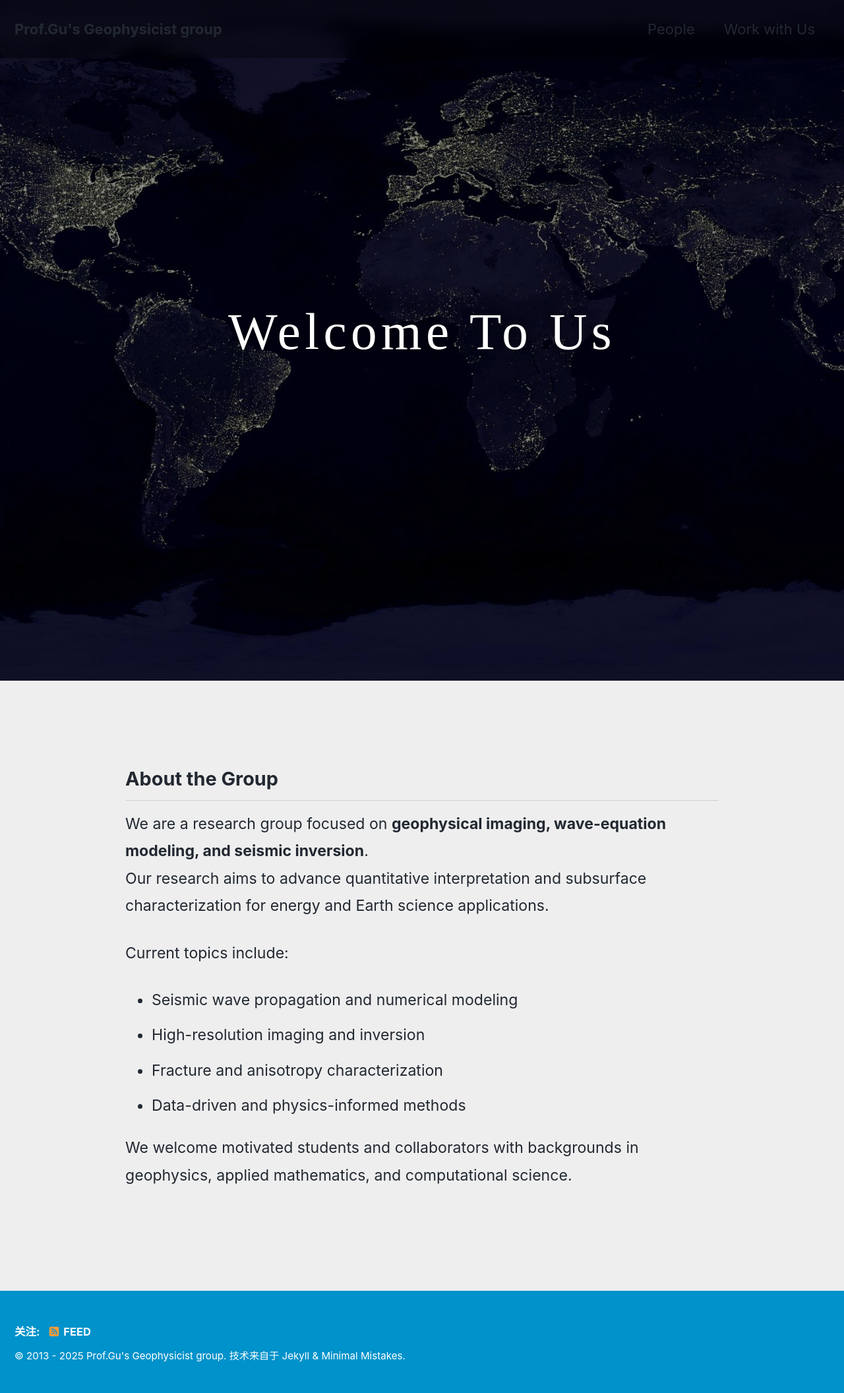
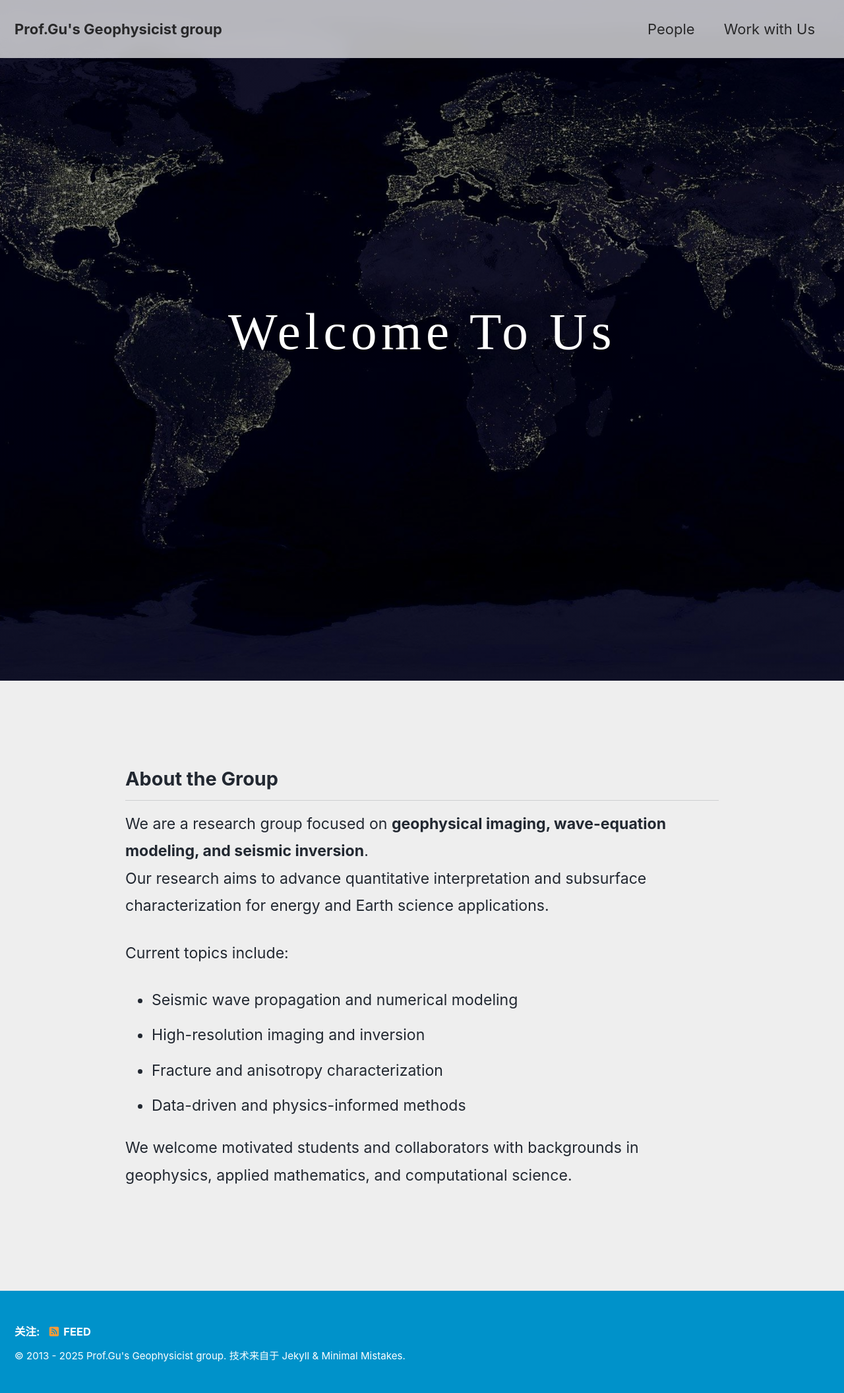
Before and after one commit to gubingluo/gubingluo.github.io, a Jekyll site: the page built from index.md, in a window 1280 px wide. Shown: the whole page at 66% size. Built offline with Jekyll 4.4.1, drawn with Linux system fonts in a browser that asks for light colours; cached includes are drawn as plain includes.

Commit message:
Update _custom.scss

```diff
--- a/_sass/minimal-mistakes/_custom.scss
+++ b/_sass/minimal-mistakes/_custom.scss
@@ -40,28 +40,33 @@
 }
 
 /* ===== 2) 导航：半透明 + 磨砂 + 浮在背景图上 ===== */
+/* 只给 masthead 背景，其他层透明 */
 .masthead {
-  position: absolute;
-  top: 0;
-  left: 0;
-  right: 0;
-  z-index: 9999;
-
-  background: rgba(0, 0, 0, 0.32) !important; /* 你可以调 0.25~0.35 */
+  background: rgba(255, 255, 255, 0.70) !important;  /* air：用浅色玻璃 */
   backdrop-filter: blur(10px);
   -webkit-backdrop-filter: blur(10px);
-
   border-bottom: none !important;
   box-shadow: none !important;
+
+  position: absolute;
+  top: 0; left: 0; right: 0;
+  z-index: 9999;
 }
 
-/* 2. 内层全部强制透明（关键） */
 .masthead__inner-wrap,
 .greedy-nav,
 .greedy-nav ul,
 .greedy-nav li,
 .greedy-nav a {
   background: transparent !important;
+}
+
+/* 导航链接颜色（air 下变清晰） */
+.greedy-nav a {
+  color: rgba(0,0,0,0.78) !important;
+}
+.greedy-nav a:hover {
+  color: rgba(0,0,0,0.95) !important;
 }
 
 /* 3. 防止主题给导航预留高度 */
@@ -122,7 +127,6 @@ body {
 }
 
 .people-info p {
-  margin: 0;
-  line-height: 1.6;
-  color: rgba(255, 255, 255, 0.85);
+  color: inherit;
+  opacity: 0.85;
 }
```
